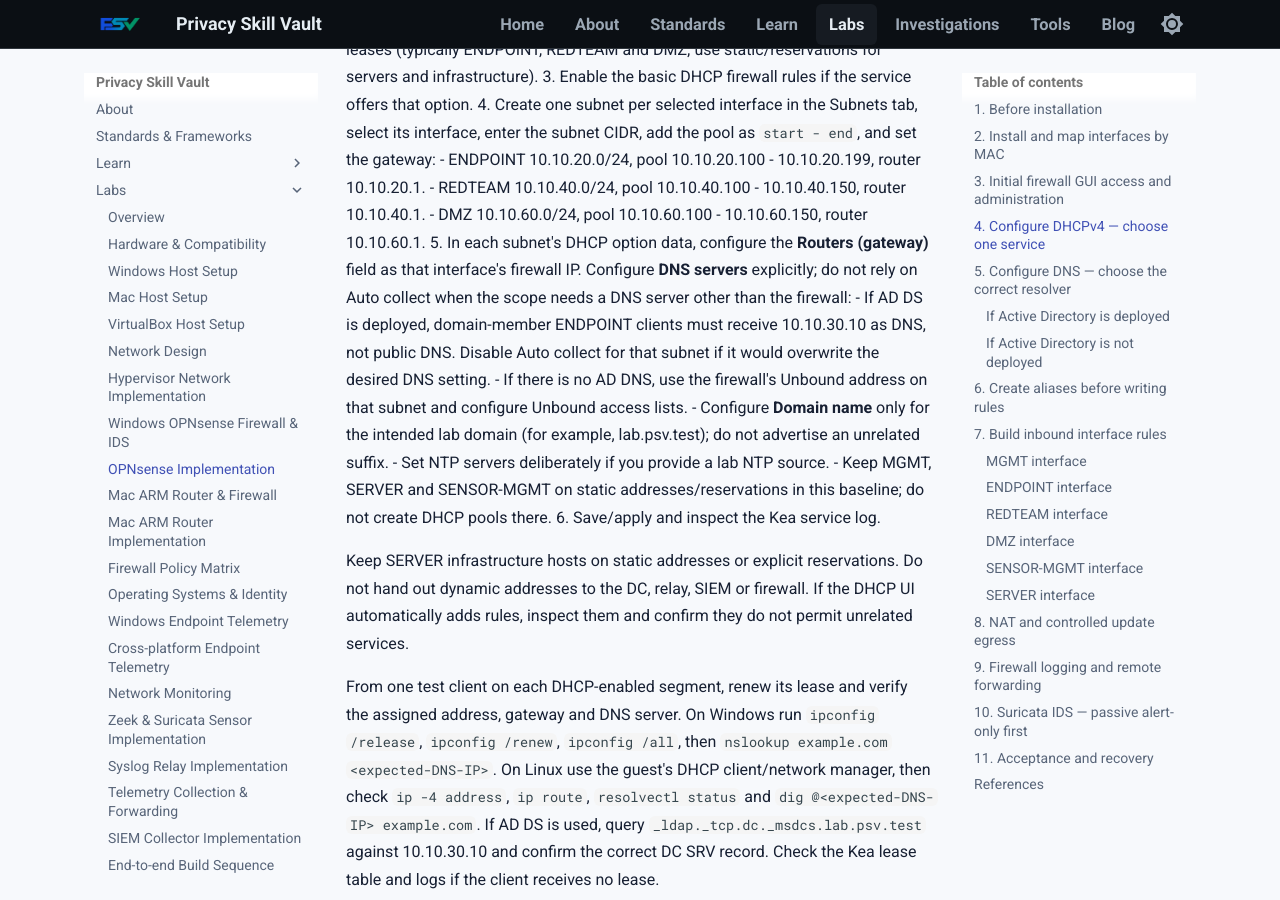
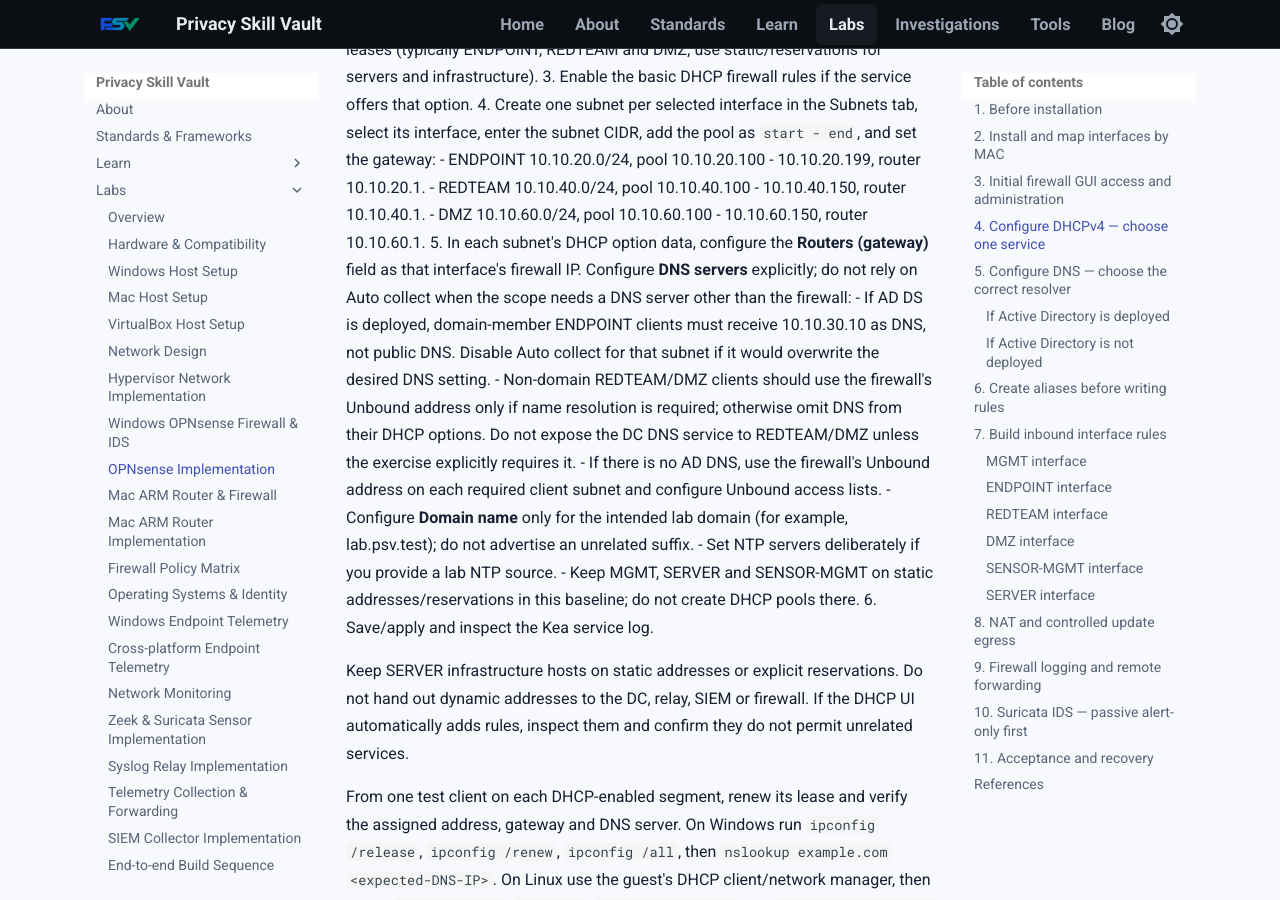
Before and after one commit to PrivacySkillVault/privacyskillvault.github.io, an MkDocs documentation site: the page built from docs/labs/opnsense-implementation.md, in a window 1280 px wide and 900 px high, scrolled down 2174 px. Built offline with MkDocs 1.6.1 and Material for MkDocs 9.7.7, drawn with Linux system fonts in a browser that asks for light colours.

Commit message:
Clarify DNS server choices for domain and non-domain DHCP scopes

```diff
--- a/docs/labs/opnsense-implementation.md
+++ b/docs/labs/opnsense-implementation.md
@@ -58,7 +58,8 @@ Under Services → Kea DHCP → Kea DHCPv4 (menu labels may vary by release):
    - DMZ 10.10.60.0/24, pool 10.10.60.100 - 10.10.60.150, router 10.10.60.1.
 5. In each subnet's DHCP option data, configure the **Routers (gateway)** field as that interface's firewall IP. Configure **DNS servers** explicitly; do not rely on Auto collect when the scope needs a DNS server other than the firewall:
    - If AD DS is deployed, domain-member ENDPOINT clients must receive 10.10.30.10 as DNS, not public DNS. Disable Auto collect for that subnet if it would overwrite the desired DNS setting.
-   - If there is no AD DNS, use the firewall's Unbound address on that subnet and configure Unbound access lists.
+   - Non-domain REDTEAM/DMZ clients should use the firewall's Unbound address only if name resolution is required; otherwise omit DNS from their DHCP options. Do not expose the DC DNS service to REDTEAM/DMZ unless the exercise explicitly requires it.
+   - If there is no AD DNS, use the firewall's Unbound address on each required client subnet and configure Unbound access lists.
    - Configure **Domain name** only for the intended lab domain (for example, lab.psv.test); do not advertise an unrelated suffix.
    - Set NTP servers deliberately if you provide a lab NTP source.
    - Keep MGMT, SERVER and SENSOR-MGMT on static addresses/reservations in this baseline; do not create DHCP pools there.
```
